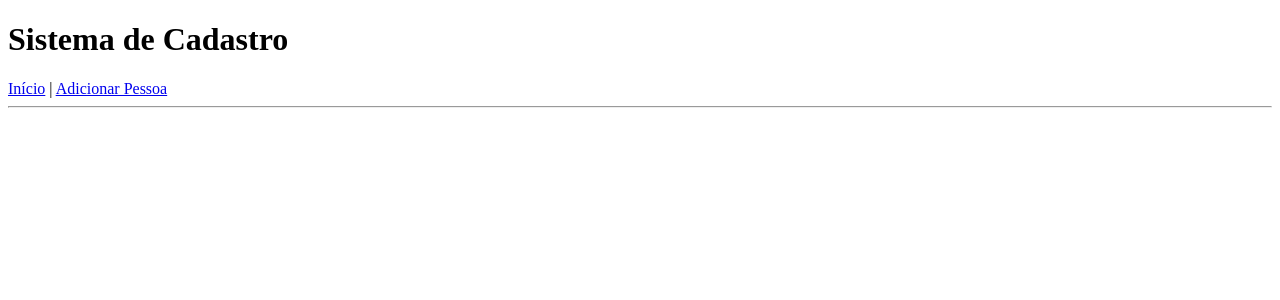
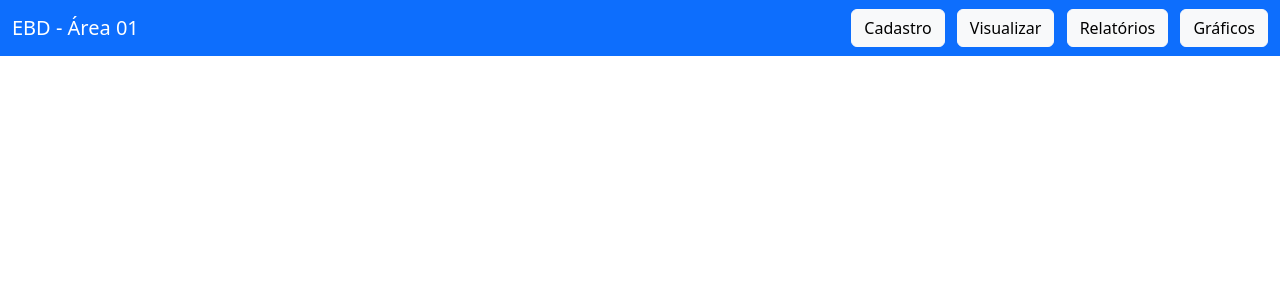
Before and after one commit to RanyereLima25/cadastro-ebd, a Flask app: template templates/base.html in a window 1280 px wide. Shown: the top 300 px of the page. Run offline with Flask 3, Linux system fonts and the light colour scheme; the template is opened without the code that fills it, so the values that code supplies are empty.

Commit message:
Update base.html

```diff
--- a/templates/base.html
+++ b/templates/base.html
@@ -1,13 +1,35 @@
 <!DOCTYPE html>
-<html>
+<html lang="pt-br">
 <head>
-    <title>Sistema de Pessoas</title>
+    <meta charset="UTF-8">
+    <title>{% block title %}Sistema EBD{% endblock %}</title>
+    <!-- Bootstrap CSS -->
+    <link rel="stylesheet" href="https://cdn.jsdelivr.net/npm/bootstrap@5.3.2/dist/css/bootstrap.min.css">
 </head>
 <body>
-    <h1>Sistema de Cadastro</h1>
-    <a href="{{ url_for('index') }}">Início</a> |
-    <a href="{{ url_for('adicionar') }}">Adicionar Pessoa</a>
-    <hr>
+
+<!-- Navbar padrão -->
+<nav class="navbar navbar-expand-lg navbar-dark bg-primary mb-4">
+    <div class="container-fluid">
+        <a class="navbar-brand" href="/">EBD - Área 01</a>
+        <div>
+            <a class="btn btn-light me-2" href="/">Cadastro</a>
+            <a class="btn btn-light me-2" href="/visualizar">Visualizar</a>
+            <a class="btn btn-light me-2" href="/relatorios">Relatórios</a>
+            <a class="btn btn-light" href="/graficos">Gráficos</a>
+        </div>
+    </div>
+</nav>
+
+<!-- Conteúdo principal -->
+<div class="container">
     {% block content %}{% endblock %}
+</div>
+
+<!-- Bootstrap JS -->
+<script src="https://cdn.jsdelivr.net/npm/bootstrap@5.3.2/dist/js/bootstrap.bundle.min.js"></script>
+<!-- Chart.js (somente usado nos gráficos) -->
+<script src="https://cdn.jsdelivr.net/npm/chart.js"></script>
+{% block scripts %}{% endblock %}
 </body>
 </html>
```
